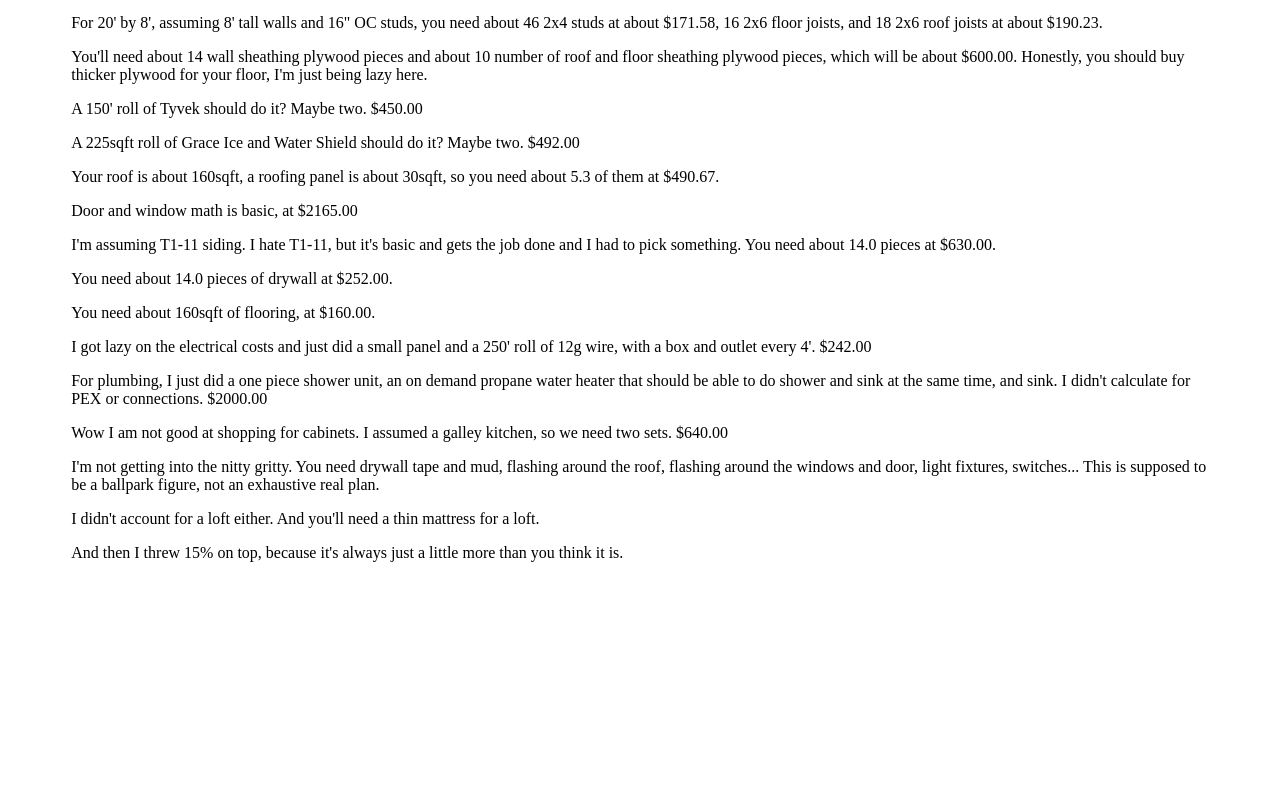
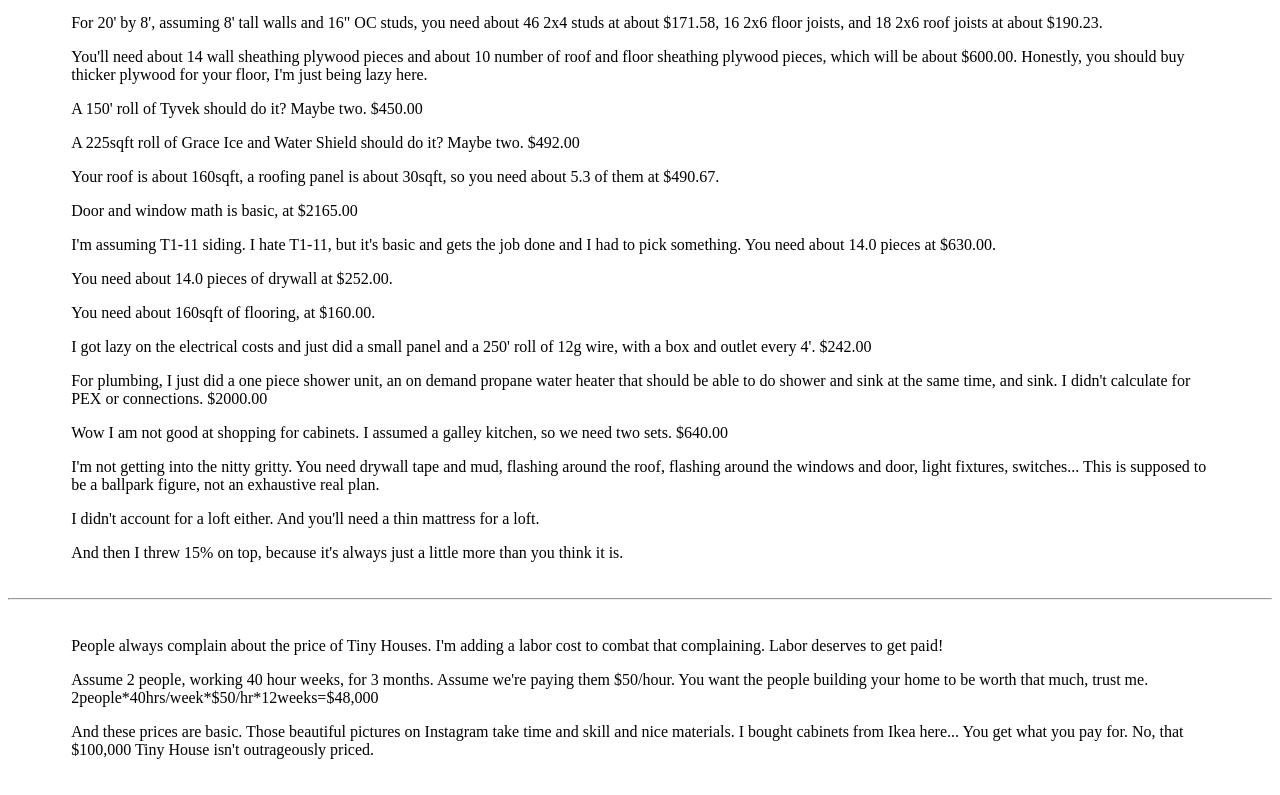
Before and after one commit to tonydiethelm/tinyhouseguesstimate, a SvelteKit app: page / in a window 1280 px wide. Shown: the part 1399-2194 px from the top of the page. Before the commit the page ends 1997 px from the top, so only its background shows below. Built offline with nearby package versions, Linux system fonts and the light colour scheme.

Commit message:
Added a "labor deserves to get paid" section

```diff
--- a/src/routes/+page.svelte
+++ b/src/routes/+page.svelte
@@ -286,3 +286,18 @@ Cost of drywall:
     <p>And then I threw 15% on top, because it's always just a little more than you think it is.</p>
 
 </div>
+
+<hr>
+
+<div id='labor'>
+    <p>People always complain about the price of Tiny Houses. I'm adding a labor cost to combat that
+        complaining. Labor deserves to get paid!
+    </p>
+    <p>Assume 2 people, working 40 hour weeks, for 3 months. Assume we're paying them $50/hour. You
+        want the people building your home to be worth that much, trust me.
+        2people*40hrs/week*$50/hr*12weeks=$48,000
+    </p>
+    <p>And these prices are basic. Those beautiful pictures on Instagram take time and skill and nice
+        materials. I bought cabinets from Ikea here... You get what you pay for. No, that $100,000
+    Tiny House isn't outrageously priced.</p>
+</div>
```
